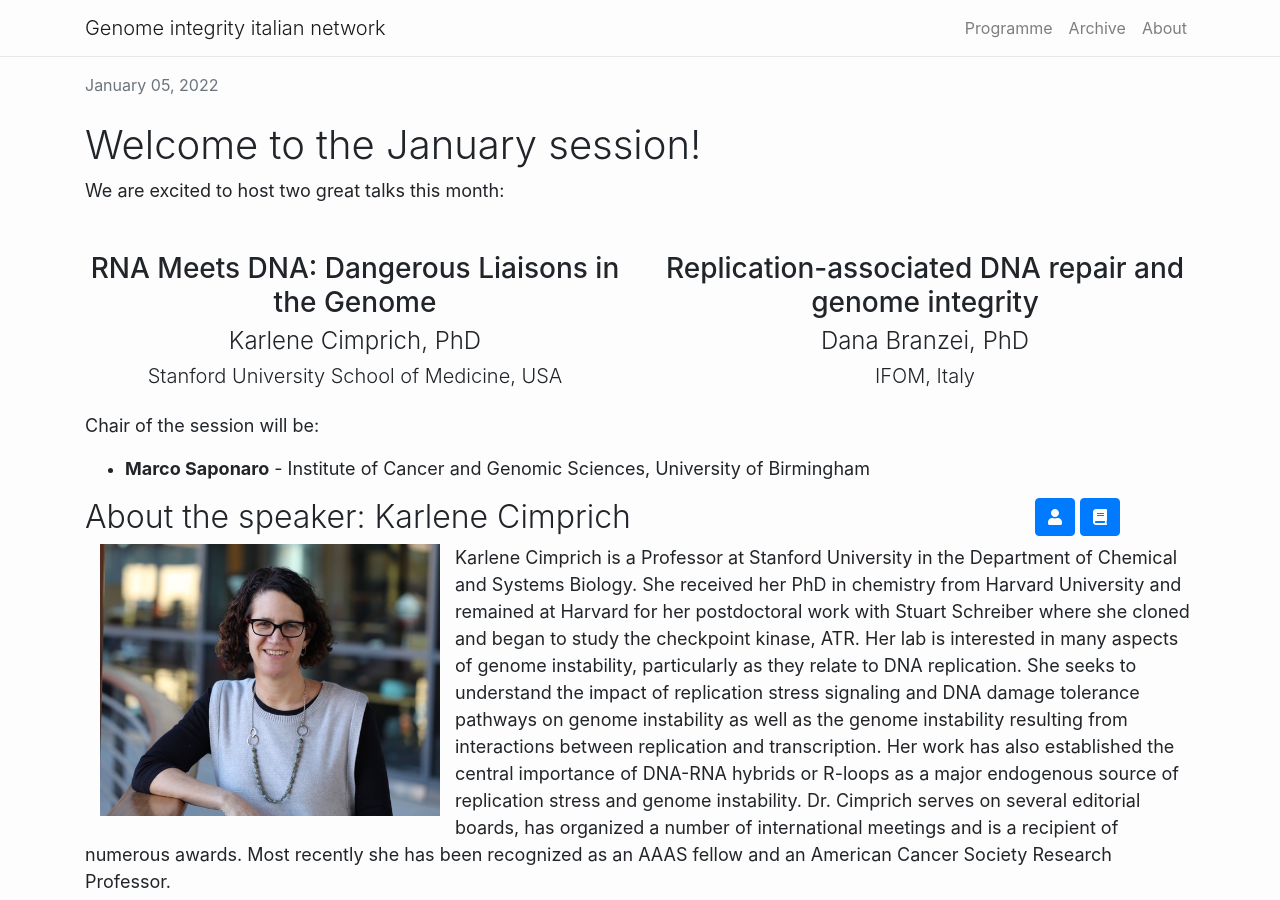
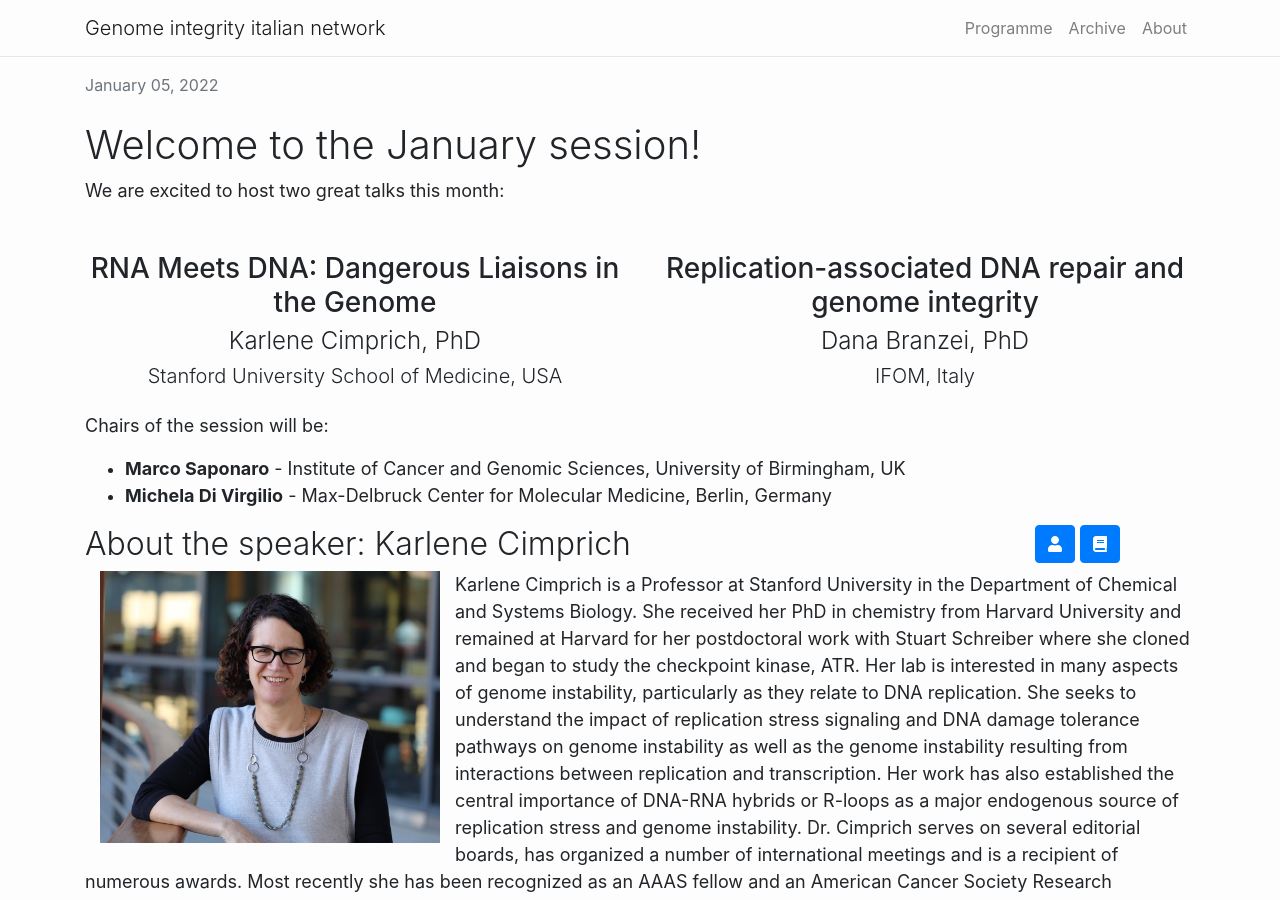
Before and after one commit to ftabaro/giin-website, a Jekyll site: the page built from _posts/2022-01-05-giin-webinar-series-january-session.markdown, in a window 1280 px wide and 900 px high. Built offline with Jekyll 4.4.1, drawn with Linux system fonts in a browser that asks for light colours; nearby versions of some CDN libraries.

Commit message:
add new chair

```diff
--- a/_posts/2022-01-05-giin-webinar-series-january-session.markdown
+++ b/_posts/2022-01-05-giin-webinar-series-january-session.markdown
@@ -25,5 +25,7 @@ speakers:
     pubmed: https://pubmed.ncbi.nlm.nih.gov/?term=Branzei+D&sort=date
 chairs:
   - name: Marco Saponaro
-    institute: Institute of Cancer and Genomic Sciences, University of Birmingham
+    institute: Institute of Cancer and Genomic Sciences, University of Birmingham, UK
+  - name: Michela Di Virgilio
+    institute: Max-Delbruck Center for Molecular Medicine, Berlin, Germany
 ---
```
